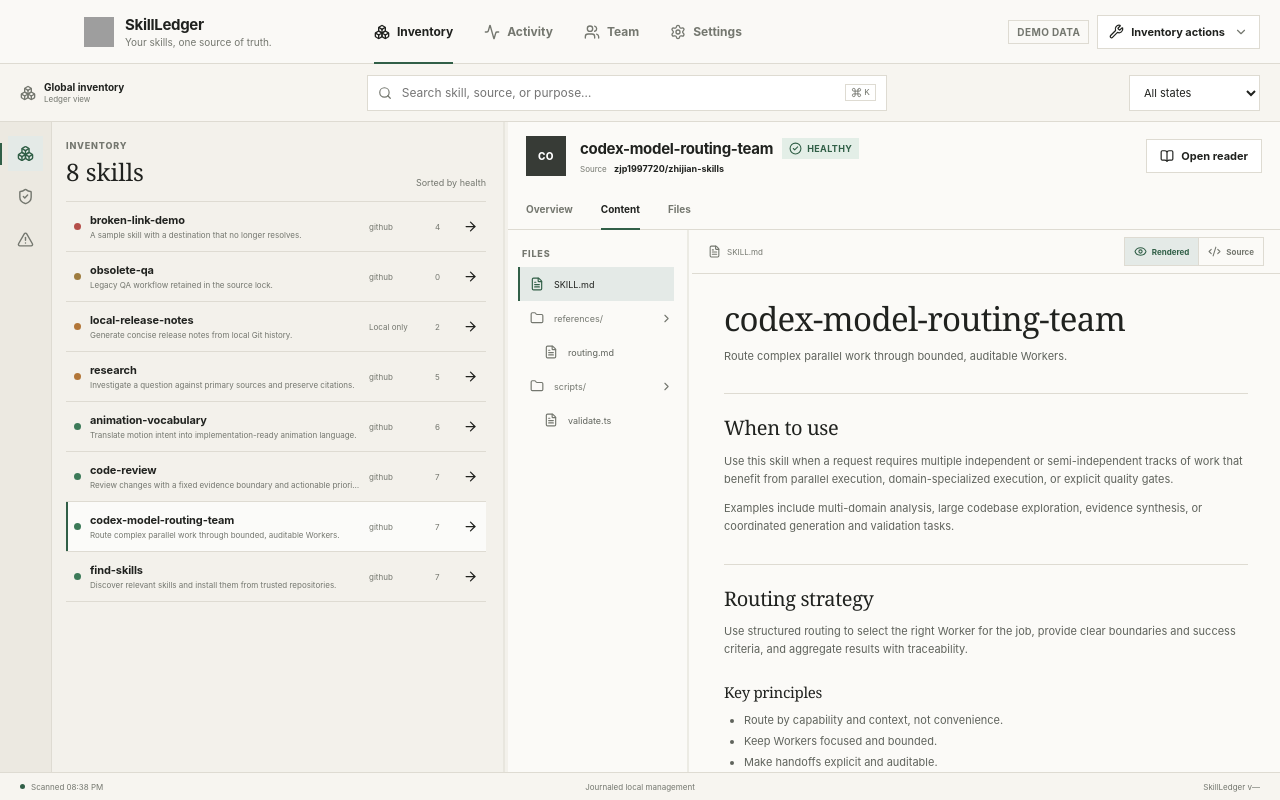
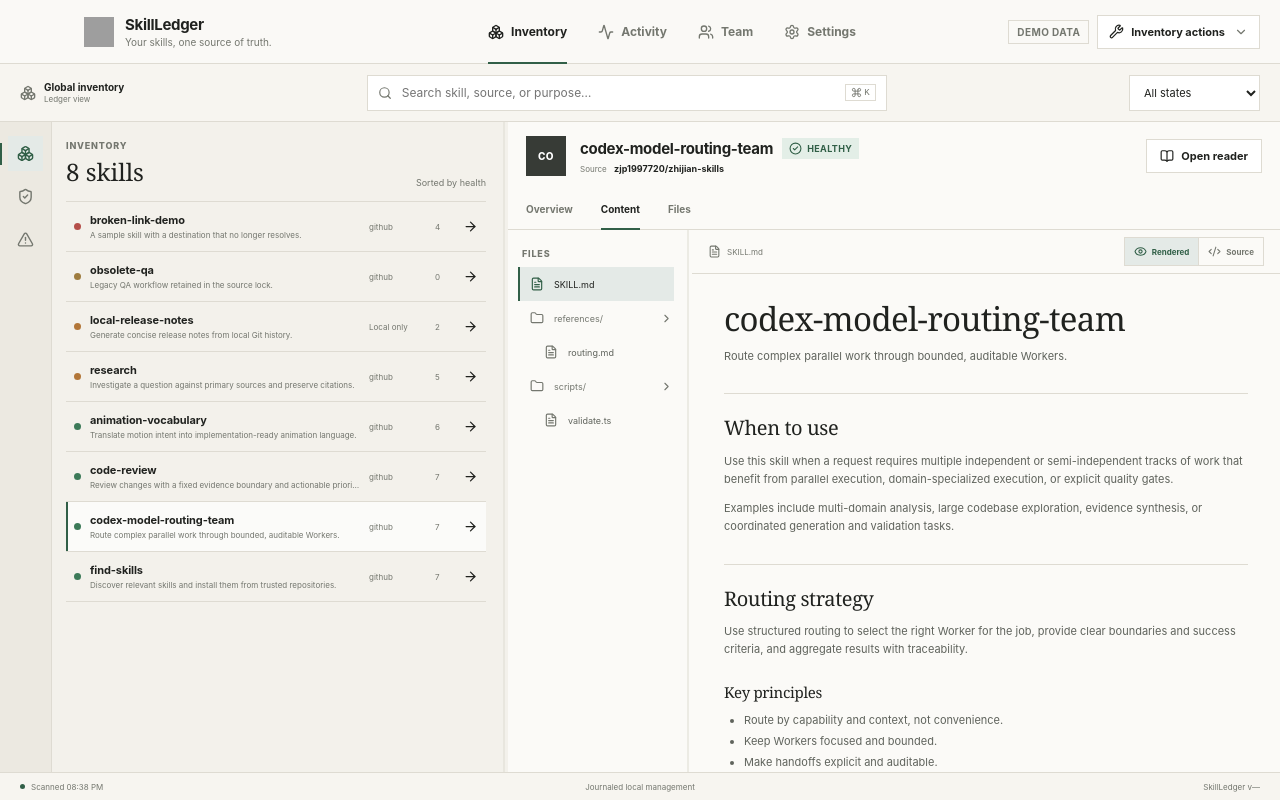
Before and after one commit to terrytan95/skillledger, a React (Vite) app: page / in a window 1280 px wide. Built offline with nearby package versions, Linux system fonts and the light colour scheme; grey boxes are pictures that could not be loaded.

Commit message:
fix(ui): center header tabs

```diff
--- a/src/App.css
+++ b/src/App.css
@@ -15,7 +15,8 @@ button:focus-visible, select:focus-visible, input:focus-visible, .upload-button:
 }
 .app-header {
   -webkit-app-region: drag;
-  display: flex;
+  display: grid;
+  grid-template-columns: minmax(0, 1fr) auto minmax(0, 1fr);
   align-items: center;
   gap: 28px;
   padding: 0 20px 0 84px;
@@ -907,7 +908,7 @@ main { min-height: 0; overflow: hidden; }
   .app { grid-template-rows: auto auto minmax(0, 1fr) 28px; }
   .app.view-settings { grid-template-rows: auto minmax(0, 1fr) 28px; }
   .app.reader-open { grid-template-rows: auto minmax(0, 1fr); }
-  .app-header { padding: 12px 16px; flex-wrap: wrap; }
+  .app-header { display: flex; padding: 12px 16px; flex-wrap: wrap; }
   .header-actions { margin-left: auto; }
   .control-bar { grid-template-columns: 1fr auto; }
   .control-context { grid-column: 1 / -1; }
```
